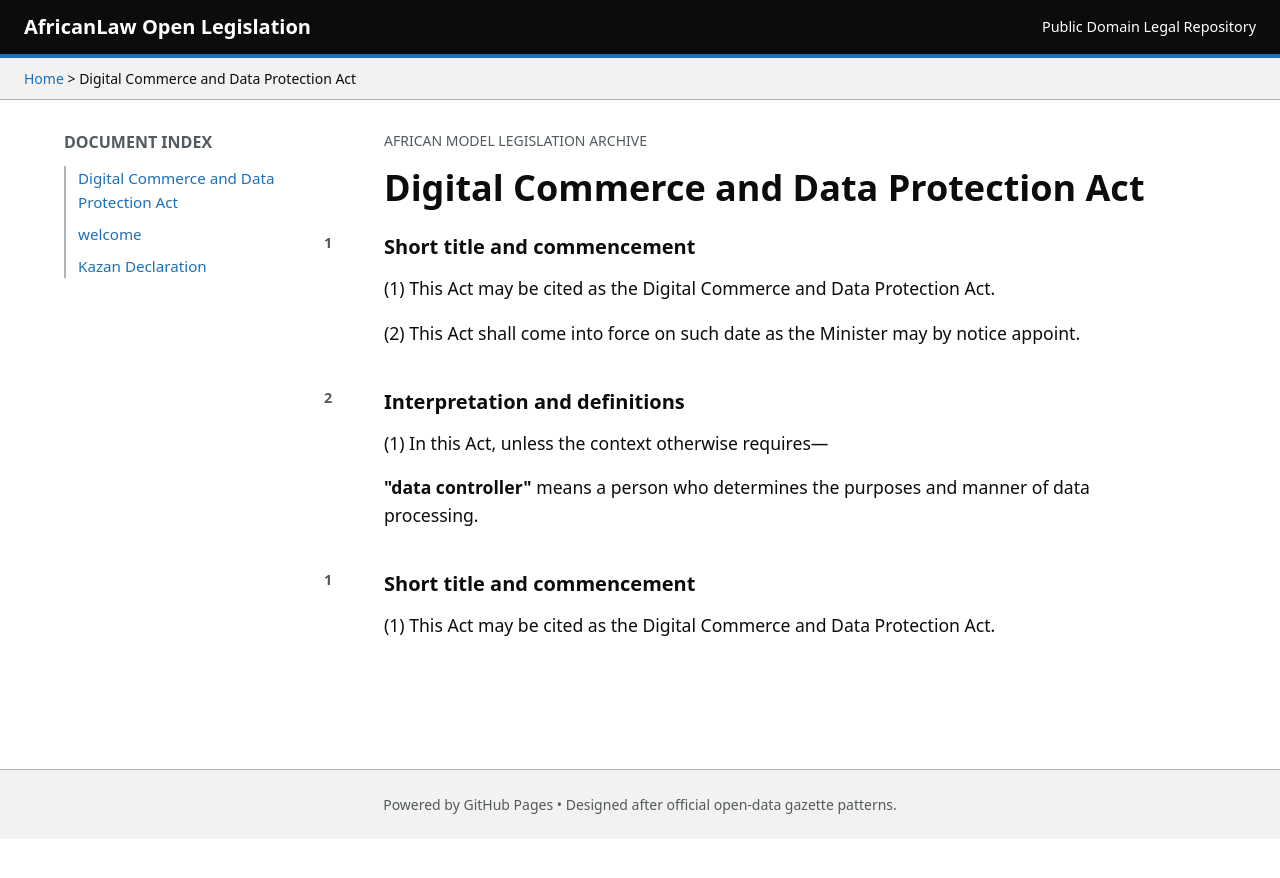
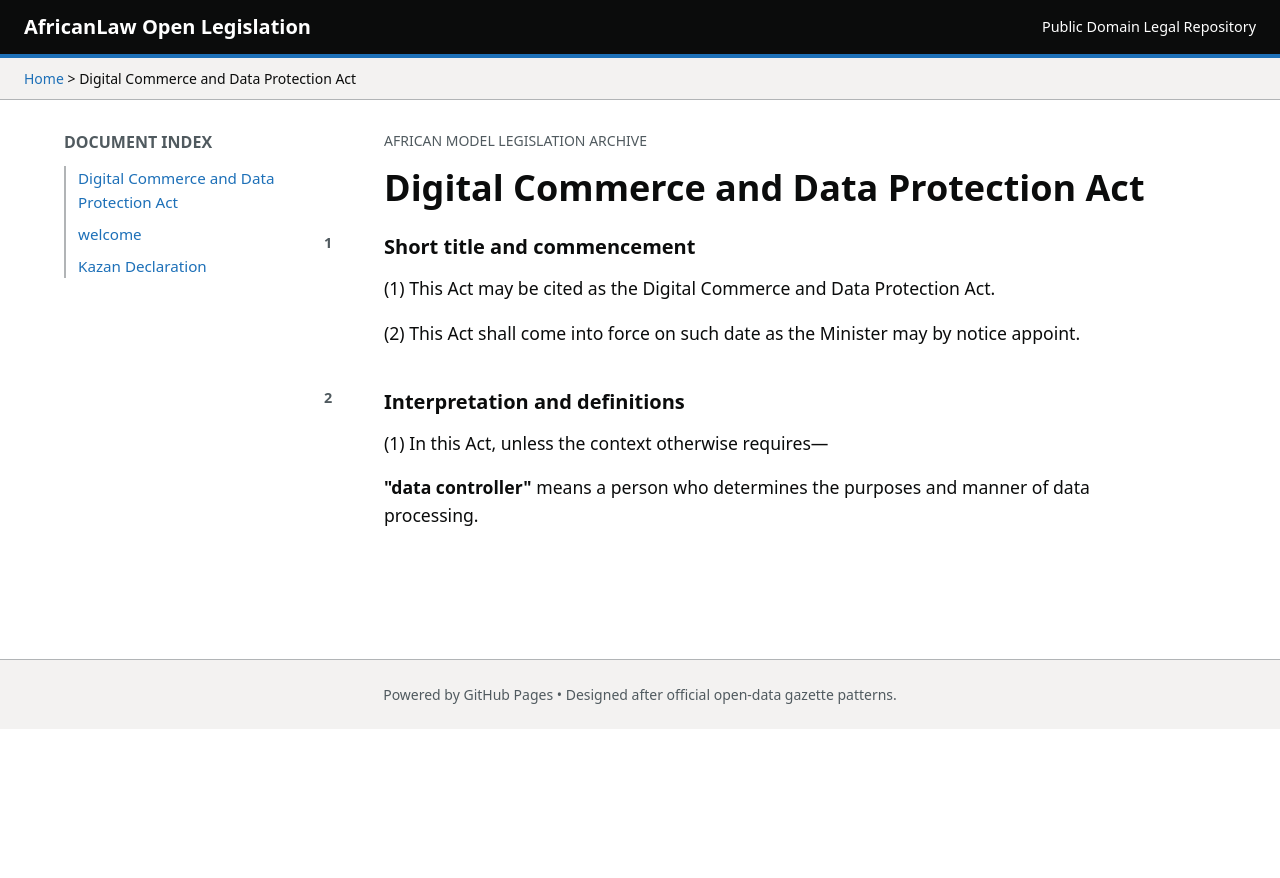
Before and after one commit to yesafrikaweb/africanlaw, a Jekyll site: the page built from _posts/2026-11-02-digital-commerce-act.md, in a window 1280 px wide. Shown: the top 878 px of the page. Built offline with Jekyll 4.4.1, drawn with Linux system fonts in a browser that asks for light colours.

Commit message:
Update 2026-11-02-digital-commerce-act.md

```diff
--- a/_posts/2026-11-02-digital-commerce-act.md
+++ b/_posts/2026-11-02-digital-commerce-act.md
@@ -1,7 +1,7 @@
 ---
 layout: default
 title: "Digital Commerce and Data Protection Act"
-categories: south africa
+categories: south-africa
 ---
 
 <div id="section-1" class="section-block">
@@ -17,9 +17,3 @@ categories: south africa
     <p class="provision-text">(1) In this Act, unless the context otherwise requires—</p>
     <p class="provision-text"><strong>"data controller"</strong> means a person who determines the purposes and manner of data processing.</p>
 </div>
-
-<div id="section-1" class="section-block">
-    <span class="section-number">1</span>
-    <h2 class="section-header">Short title and commencement</h2>
-    <p class="provision-text">(1) This Act may be cited as the Digital Commerce and Data Protection Act.</p>
-</div>
```
